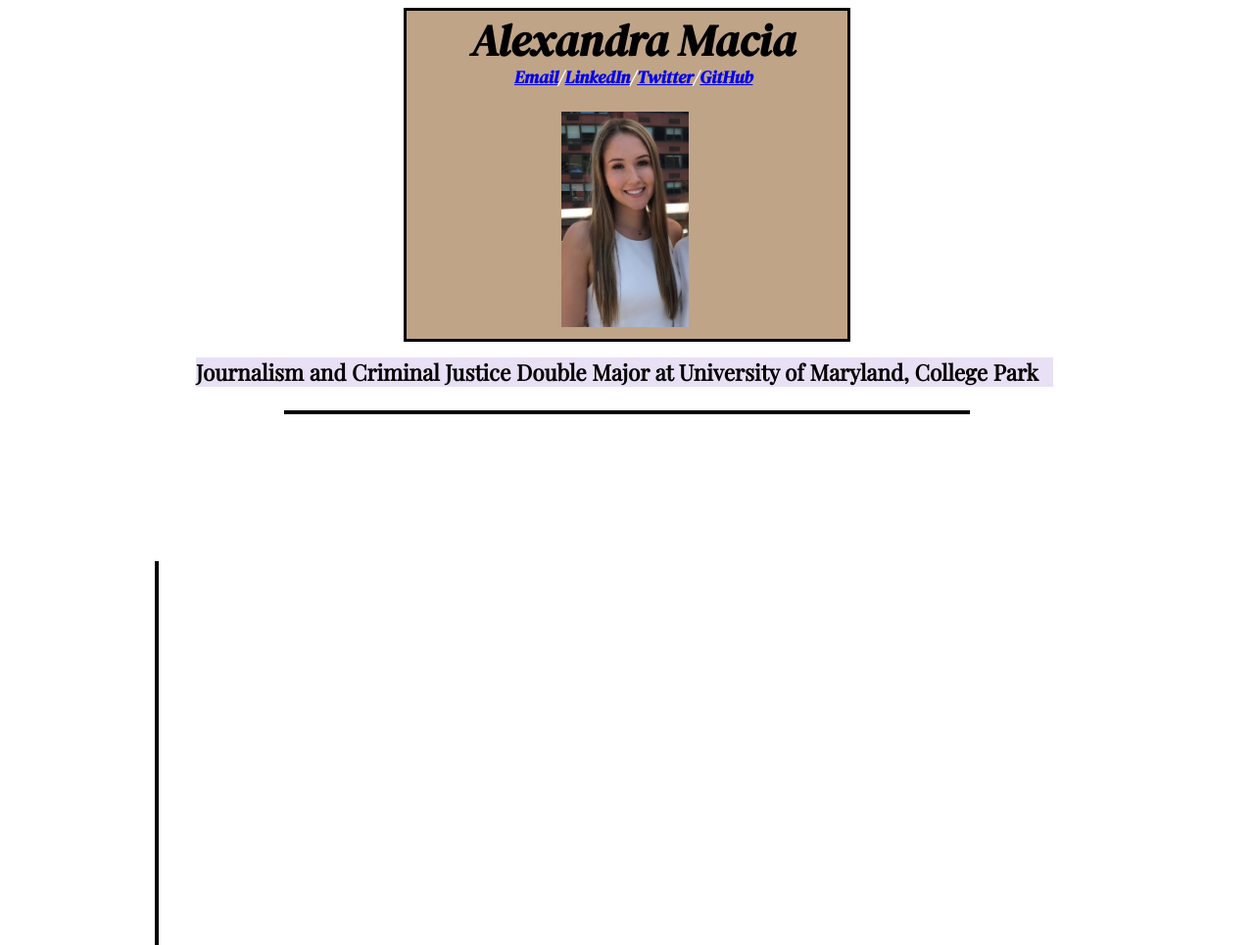
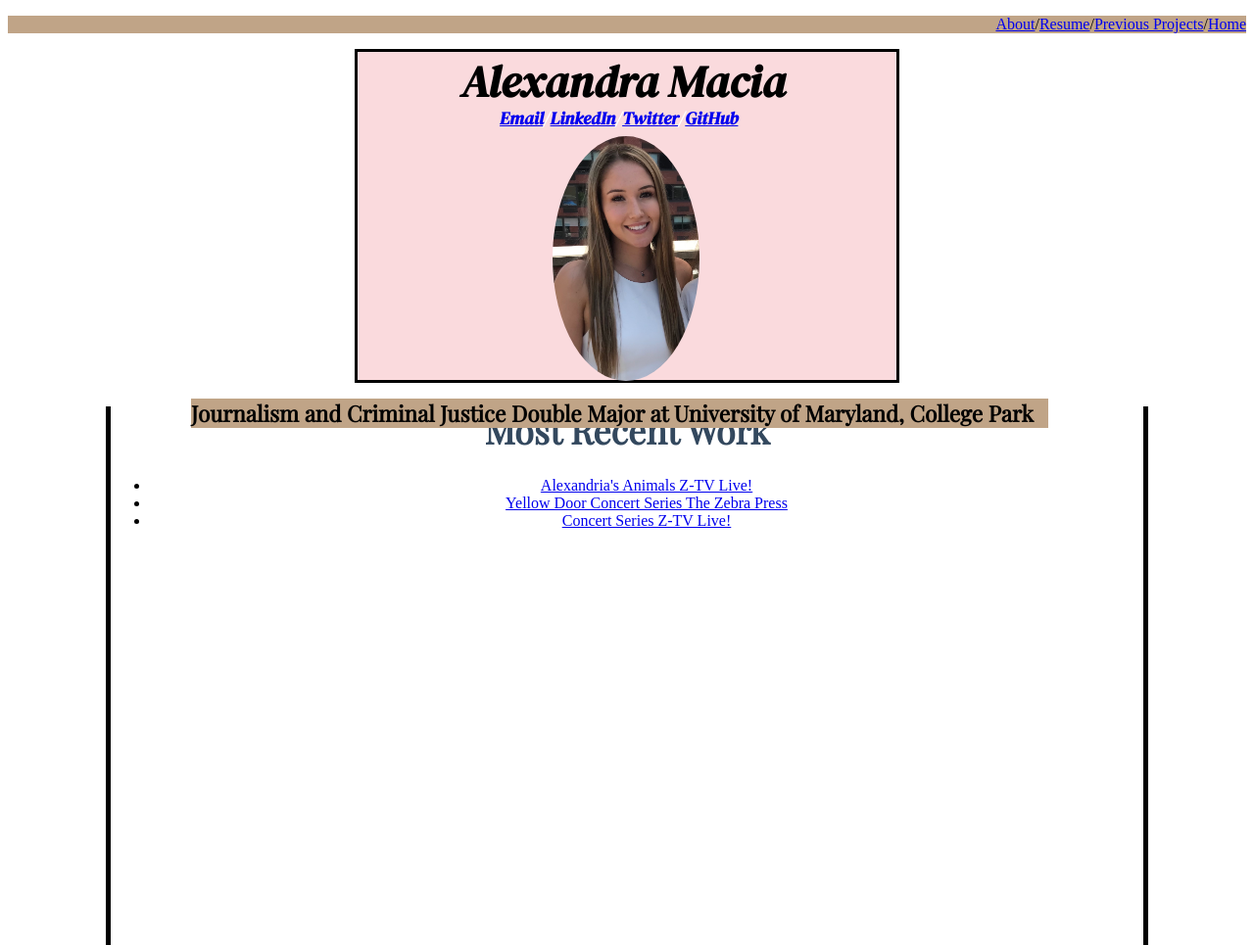
Before and after one commit to alexandramacia/alexandramacia.github.io, a plain HTML site: page index.html in a window 1280 px wide. Shown: the top 965 px of the page at 98% size. Drawn offline with nearby package versions, Linux system fonts and the light colour scheme; a web font is replaced by a local one.

Commit message:
changes to font and psoition

```diff
--- a/index.html
+++ b/index.html
@@ -11,6 +11,9 @@
     <title>Homepage</title>
 </head>
 <body>
+  <div id="pages">
+    <p><a href="about.html">About</a>/<a href="resume.html">Resume</a>/<a href="previousprojects.html">Previous Projects</a>/<a href="#">Home</a></p>
+  </div>
   <div id="banner">
     <h1><span id="name"> Alexandra Macia</span></h1>
     <div id="socials">
@@ -22,24 +25,13 @@
     <div id="profile"><img src="img/homepagehtml.jpg"alt="Photo of Alexandra Macia">
 </div></img>
 </div>
-<div id="line">
-</div>
-<div id="line-1">
-</div>
-<div id="line-2">
-</div>
-  <!-- Content goes right here!-->
-  <ul>
-    <li><a href="about.html">About</a></li>
-    <li><a href="resume.html">Resume</a></li>
-    <li><a href="previousprojects.html">Previous Projects</a></li>
-    <li><a href="#">Home</a></li>
-  </ul>
+<div id="content">
   <h1>Most Recent Work</h1>
   <ul>
     <li><a href="https://fb.watch/8txbJPZiWo/">Alexandria's Animals Z-TV Live!</a></li>
     <li><a href="https://thezebra.org/2021/07/15/alexandria-musicians-start-yellow-door-concert-series/">Yellow Door Concert Series The Zebra Press</a></li>
     <li><a href="https://www.facebook.com/TheZebraPress/videos/271340614787119">Concert Series Z-TV Live!</a></li>
   </ul>
+</div>
     </body>
     </html>
--- a/styles.css
+++ b/styles.css
@@ -1,5 +1,5 @@
 h1{font-size:36px;color: #33485e;font-family: 'Playfair Display', serif;}
-img{width:130px;height:220px;}
+img{width:150px;height:250px;border-radius: 50%}
 font-family: 'DM Serif Display', serif;
 font-family: 'Vollkorn', serif;
 font-family:'Playfair Display', serif;
@@ -13,9 +13,9 @@ color-2, span{color:white;}
 #color-3{background-color:#C0A487;height:150px;width:150px;}
 #color-4{background-color:#C08C87;height:150px;width:150px;}
 #color-5{background-color:#84849A;height:150px;width:150px;}
-#banner{background-color:#C0A487;
+#banner{background-color:#FADADD;
   height:335px;
-  width:450px;
+  width:550px;
   margin: auto;
   border-style:solid;
   outline-color: black;
@@ -25,29 +25,25 @@ color-2, span{color:white;}
 }
 #name{color:black;font-size: 45px;font-weight:bolder;
   font-family: 'DM Serif Display', serif;font-style: italic;
-  position: relative;right: -65px;bottom:+25px;}
+  position: relative;right: -105px;bottom:+25px;}
 #socials{font-family: 'DM Serif Display', serif;font-style: italic;
 font-size: 18px;color:white;font-weight: bold;
-position: relative;right:-110px;bottom:+55px;}
-#profile{direction: rtl;position:relative;top:-100px;
-  left:-162px;}
+position: relative;right:-145px;bottom:+55px;}
+#profile{direction: rtl;position:relative;top:-117px;
+  left:-201px;border-radius: 50%}
 #tag{font-family: 'Playfair Display', serif;
-color:black;position: relative;left: -215px;
+color:black;position: relative;left: -170px;
 font-style: normal;font-weight: lighter;
 font-size: 15px;bottom: -200px;flex-wrap: nowrap;width: 875px;
-background-color:#E8E0F5}
-#line{width:700px;
-height:70px;
-border-bottom: 4px solid black;
-position: relative;
-margin-left: auto;
-margin-right: auto;}
-#line-1{height:700px;
-width:47px;
-border-left:4px solid black;
-margin-left: auto;
-margin:150px;}
-#line-2{height:700px;
-width:47px;
-border-right:4px solid black;
-margin:-150px;}
+background-color:#C0A487}
+#content{
+  text-align: center;
+  border-left: 5px solid black;
+  height:550px;
+  margin-left: 100px;
+  border-right: 5px solid black;
+  margin-right: 100px;
+}
+#pages{text-align: right;
+background-color:#C0A487;
+}
```
